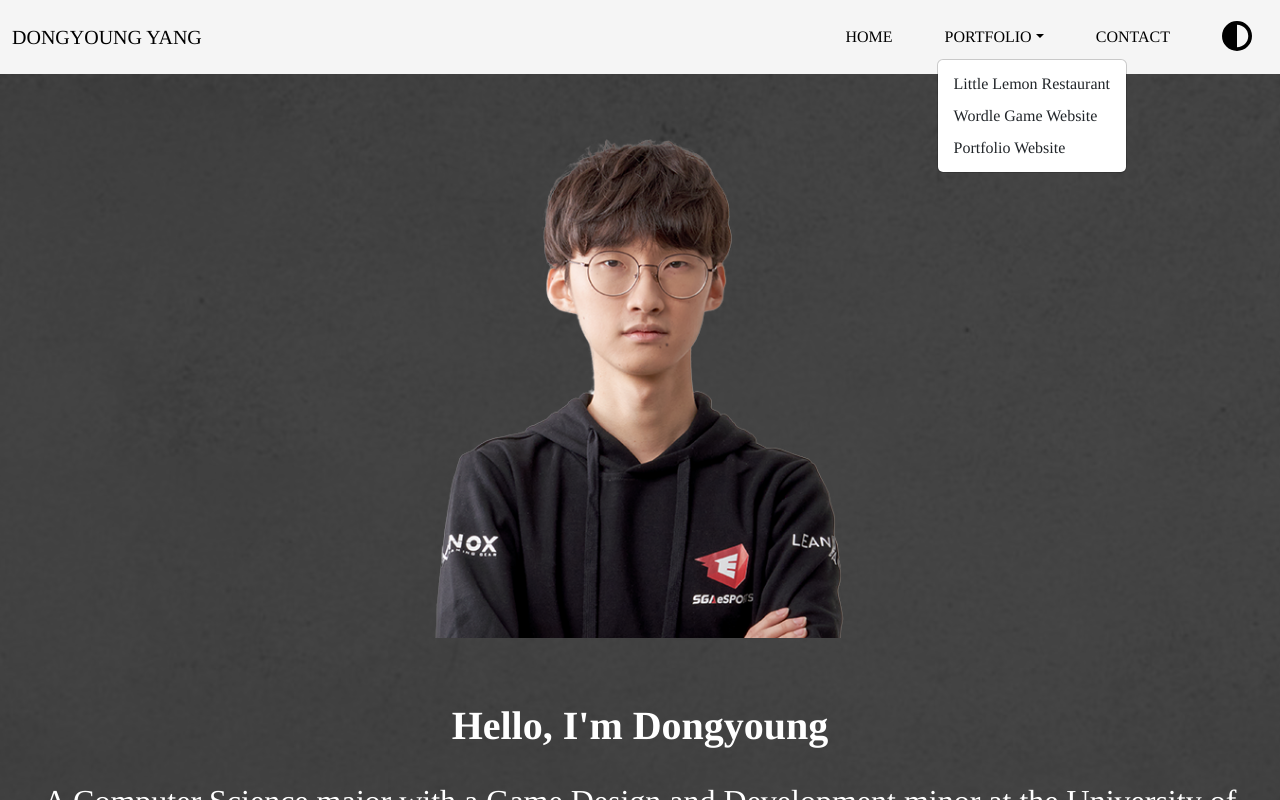
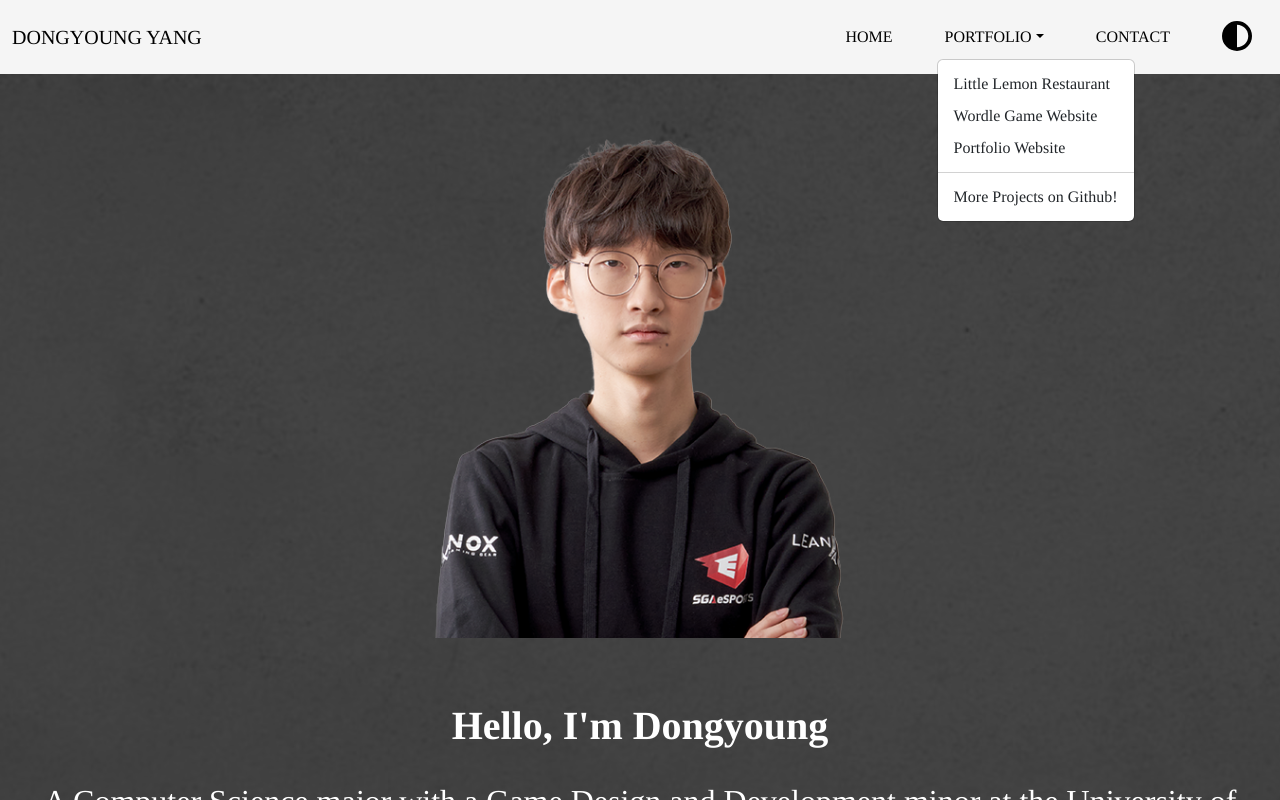
Before and after one commit to ArmsTina/portfolio_website, a React (Create React App) app: page / in a window 1280 px wide. Both pictures are taken after a click on the button "PORTFOLIO". Shown: the top 800 px of the page. Built offline with nearby package versions, Linux system fonts and the light colour scheme.

Commit message:
More Projects Added

```diff
--- a/src/components/Header.js
+++ b/src/components/Header.js
@@ -42,6 +42,14 @@ function Header({ darkMode, toggleDarkMode }) {
                 <NavDropdown.Item href="/portfolio3">
                   Portfolio Website
                 </NavDropdown.Item>
+                <NavDropdown.Divider />
+                <NavDropdown.Item
+                  href="https://github.com/ArmsTina"
+                  target="_blank"
+                  rel="noopener noreferrer"
+                >
+                  More Projects on Github!
+                </NavDropdown.Item>
               </NavDropdown>
               <Nav.Link href="/contact">CONTACT</Nav.Link>
             </Nav>
```
